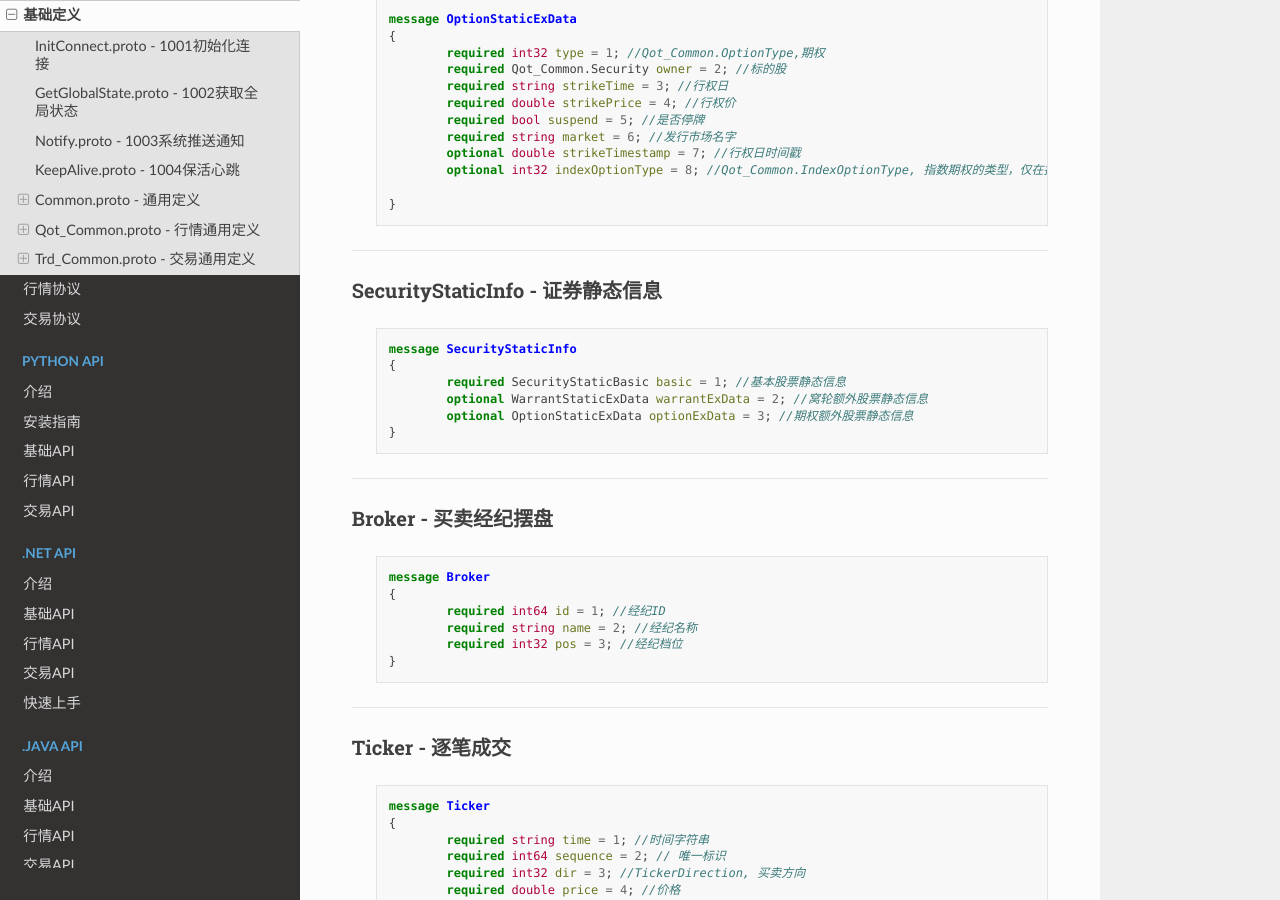
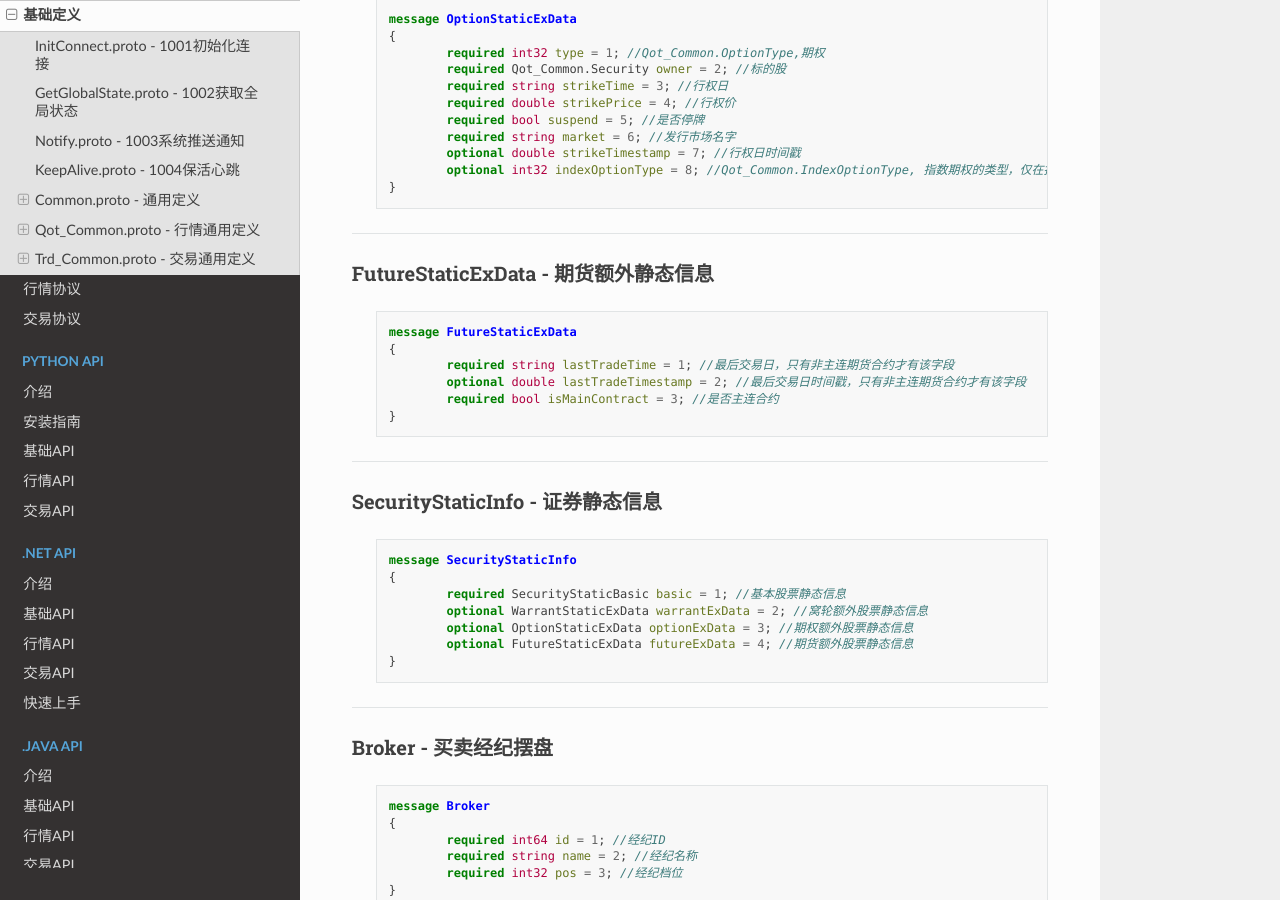
Before and after one commit to FutunnOpen/futu-api-doc, a Sphinx documentation site: the page built from doc_maker/source/protocol/base_define.rst, in a window 1280 px wide and 900 px high, scrolled down 20367 px. Built offline with Sphinx 7.4.7 and the Read the Docs theme 2.0.0, drawn with Linux system fonts in a browser that asks for light colours.

```diff
--- a/doc_maker/source/protocol/base_define.rst
+++ b/doc_maker/source/protocol/base_define.rst
@@ -1214,7 +1214,20 @@ OptionStaticExData - 期权额外静态信息
 		required string market = 6; //发行市场名字
 		optional double strikeTimestamp = 7; //行权日时间戳
 		optional int32 indexOptionType = 8; //Qot_Common.IndexOptionType, 指数期权的类型，仅在指数期权有效
-
+	}
+
+-----------------------------------------------
+
+FutureStaticExData - 期货额外静态信息
+~~~~~~~~~~~~~~~~~~~~~~~~~~~~~~~~~~~~~~
+
+ .. code-block:: protobuf
+
+	message FutureStaticExData
+	{
+		required string lastTradeTime = 1; //最后交易日，只有非主连期货合约才有该字段
+		optional double lastTradeTimestamp = 2; //最后交易日时间戳，只有非主连期货合约才有该字段
+		required bool isMainContract = 3; //是否主连合约
 	}
 
 -----------------------------------------------
@@ -1229,6 +1242,7 @@ SecurityStaticInfo - 证券静态信息
 		required SecurityStaticBasic basic = 1; //基本股票静态信息
 		optional WarrantStaticExData warrantExData = 2; //窝轮额外股票静态信息
 		optional OptionStaticExData optionExData = 3; //期权额外股票静态信息
+		optional FutureStaticExData futureExData = 4; //期货额外股票静态信息
 	}
 
 -----------------------------------------------
```
Also changed, not shown: doc_maker/source/protocol/quote_protocol.rst (+152 -78 lines).
